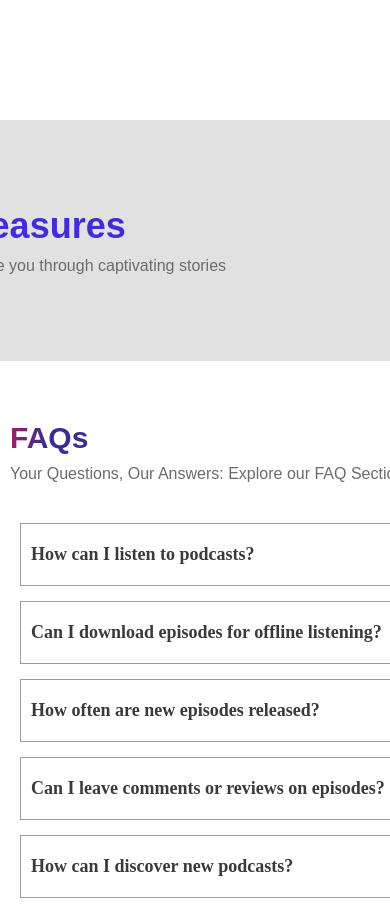
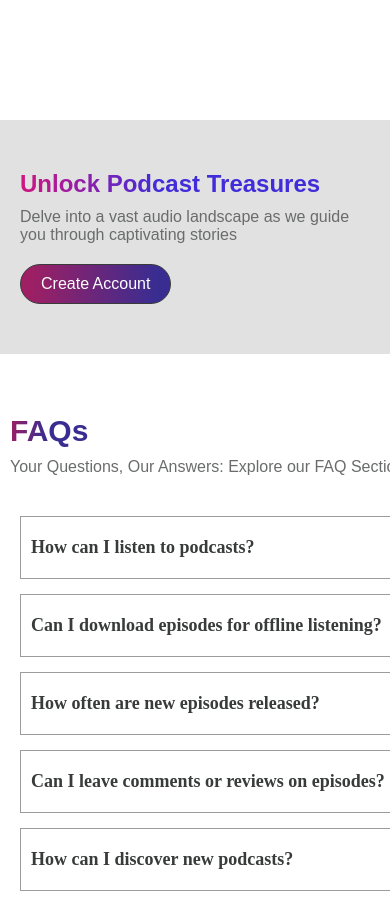
Before and after one commit to bekhzodallaev/milliy-podcast-app, a React (Create React App) app: page / in a window 390 px wide. Shown: the part 4360-5277 px from the top of the page. Built offline with nearby package versions, Linux system fonts and the light colour scheme; a web font is replaced by a local one.

Commit message:
Add responsiveness for podcast-treasure

```diff
--- a/src/pages/LandingPage/Home/PodcastTreasure/PodcastTreasure.module.css
+++ b/src/pages/LandingPage/Home/PodcastTreasure/PodcastTreasure.module.css
@@ -71,7 +71,28 @@
 }
 
 /* CSS MEDIA QUERIES */
-@media only screen and (min-width: 600px) and (max-width: 1023px) {
+
+/* Phone version */
+@media only screen and (max-width: 799px) {
+  .podcast_treasure {
+    width: 100%;
+    height: max-content;
+    padding: 1.875rem 0rem;
+  }
+  .unlock_treasure {
+    font-size: 1.5rem;
+  }
+  .main_container {
+    width: 100%;
+    display: flex;
+    flex-direction: column;
+    gap: 1.25rem;
+    padding: 1.25rem;
+    align-items: flex-start;
+  }
+}
+/* Tablet version */
+@media only screen and (min-width: 800px) and (max-width: 1023px) {
   .podcast_treasure {
     padding: 0rem 3.75rem;
     width: 100%;
```
